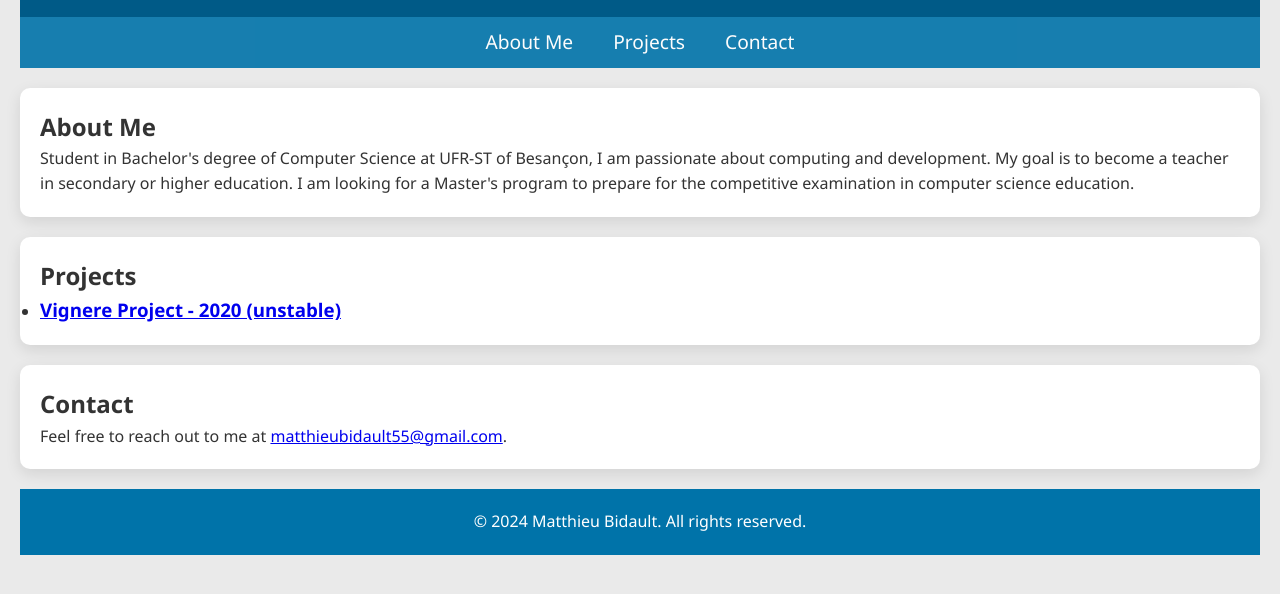
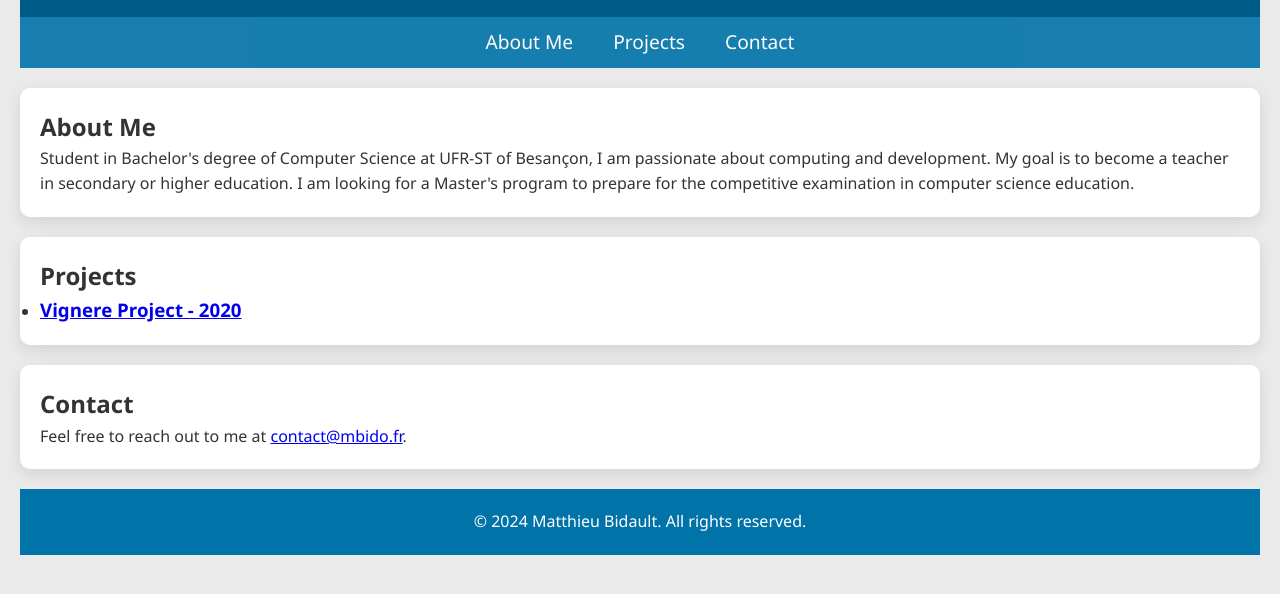
Before and after one commit to mbido/mbido.github.io, a plain HTML site: page index.html in a window 1280 px wide. Shown: the part 120-714 px from the top of the page. Drawn offline with Linux system fonts and the light colour scheme.

Commit message:
chore: Update email contact in index.html

```diff
--- a/index.html
+++ b/index.html
@@ -31,13 +31,13 @@
         <ul>
             <li>
                 <h3><a href="https://mbido.github.io/VigenereProject/">Vignere Project -
-                        2020 (unstable)</a></h3>
+                        2020</a></h3>
             </li>
         </ul>
     </section>
     <section id="contact">
         <h2>Contact</h2>
-        <p>Feel free to reach out to me at <a href="mailto:matthieubidault55@gmail.com">matthieubidault55@gmail.com</a>.
+        <p>Feel free to reach out to me at <a href="mailto:contact@mbido.fr">contact@mbido.fr</a>.
         </p>
     </section>
     <footer>
```
Also changed, not shown: 1 other file.
